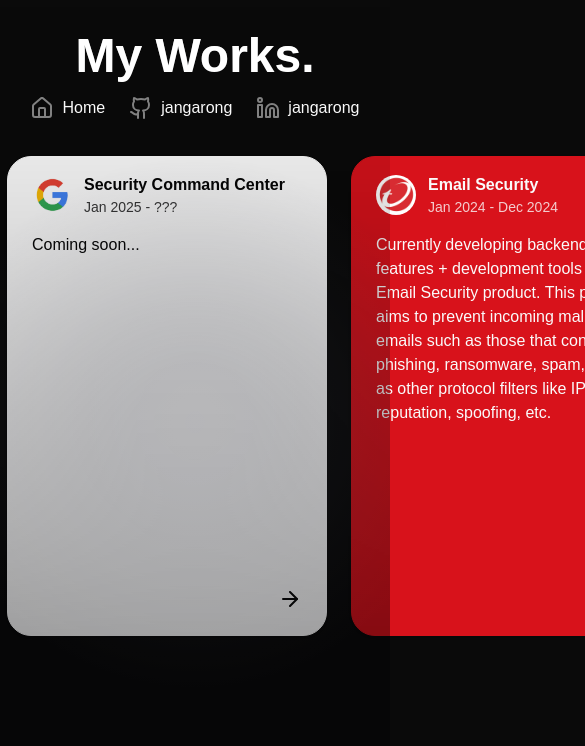
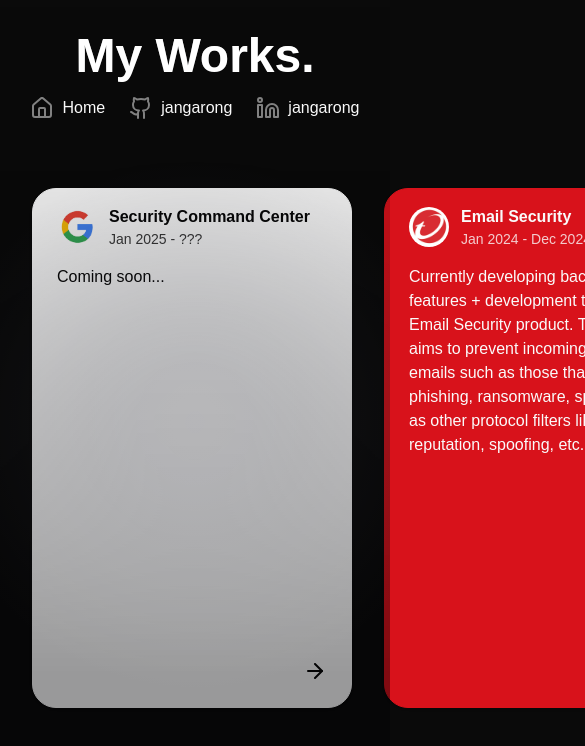
Before and after one commit to jangarong/jangarong.github.io, a Next.js app: page /works in a window 390 px wide. Shown: the top 746 px of the page, 585 px wide, since content can reach past the window. Built offline with nearby package versions, Linux system fonts and the light colour scheme.

Commit message:
fix weird margin on the left.

```diff
--- a/src/app/works/page.tsx
+++ b/src/app/works/page.tsx
@@ -5,11 +5,11 @@ import { WorksHeader } from "@/components/works-header";
 
 export default function Works() {
   return (
-    <div className="flex flex-col items-center min-h-[640px]">
+    <div className="flex flex-col min-h-[640px]">
       <div className="bkg__spotlight w-[100%] h-[100%] min-h-[640px] overflow-auto"></div>
       <WorksHeader />
-      <main className="absolute flex flex-col gap-8 row-start-2 items-center sm:items-start flex-grow">
-        <div className="mt-[156px]">
+      <main className="absolute flex flex-col gap-8 row-start-2 items-start flex-grow w-[100%]">
+        <div className="mt-[172px]">
           <TeamCarousel />
         </div>
       </main>
--- a/src/components/team-card.tsx
+++ b/src/components/team-card.tsx
@@ -16,7 +16,7 @@ interface TeamProps {
 
 export function TeamCard({ avatar, description, team, date, url, color, invert }: TeamProps) {
     return (
-        <Card className={`border-${color} bg-${color} h-[480px] w-[320px] lg:h-[640px] lg:w-[380px] rounded-3xl flex flex-col`}>
+        <Card className={`border-${color} bg-${color} h-[520px] w-[320px] rounded-3xl flex flex-col`}>
             <CardContent className="flex-grow">
                 <div className="flex gap-3 flex-row items-center mb-[16px] mt-[16px] mr-[16px]">
                     <Avatar>
--- a/src/components/team-carousel.tsx
+++ b/src/components/team-carousel.tsx
@@ -9,14 +9,14 @@ export default function TeamCarousel() {
             "description": "Coming soon...",
             "url": "https://cloud.google.com/security/products/security-command-center?hl=en",
             "color": "white",
-            "teamLogo":"/teams/",
+            "teamLogo": "/teams/",
             "invert": true
         },
         {
             "name": "Email Security",
             "date": "Jan 2024 - Dec 2024",
             "avatar": "/teams/trendmicro.png",
-            "teamLogo":"/teams/",
+            "teamLogo": "/teams/",
             "description": "Currently developing backend log features + development tools for the Email Security product. This product aims to prevent incoming malicious emails such as those that contain phishing, ransomware, spam, as well as other protocol filters like IP reputation, spoofing, etc.",
             "url": "https://www.trendmicro.com/en_ca/business/products/user-protection/sps/email-and-collaboration/email-security.html",
             "color": "trendmicro"
@@ -50,9 +50,9 @@ export default function TeamCarousel() {
         }
     ]
     return (
-        <div className="flex flex-row ml-[1320px] md:ml-[1080px] xl:ml-[720px]">
+        <div className="flex flex-row overflow-x-auto justify-start ml-4 mr-4">
             {teams.map(team =>
-                <div key={team.name} className="ml-3 mr-3">
+                <div key={team.name} className="m-4">
                     <TeamCard team={team.name}
                         date={team.date}
                         avatar={team.avatar}
@@ -60,7 +60,7 @@ export default function TeamCarousel() {
                         url={team.url}
                         color={team.color}
                         invert={team.invert}
-                        // teamLogo={team.teamLogo}
+                    // teamLogo={team.teamLogo}
                     />
                 </div>)}
         </div>
```
